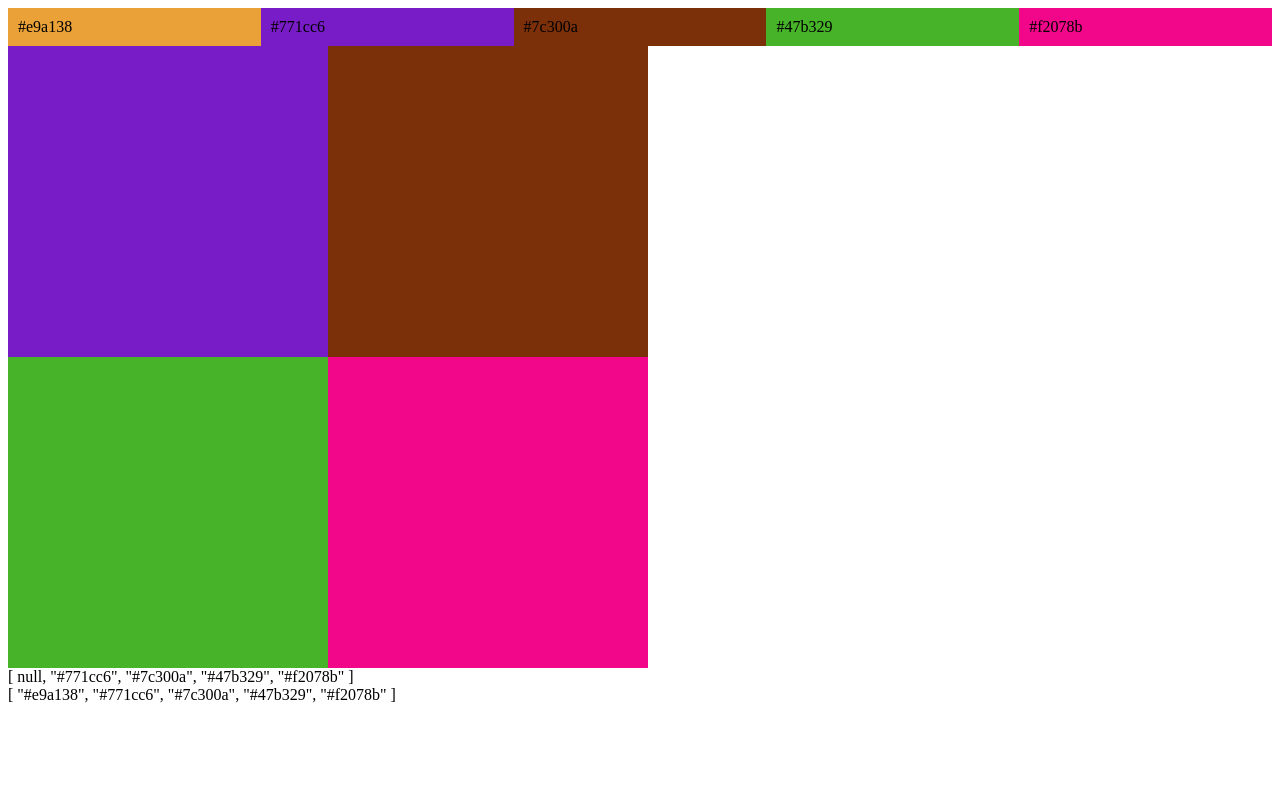
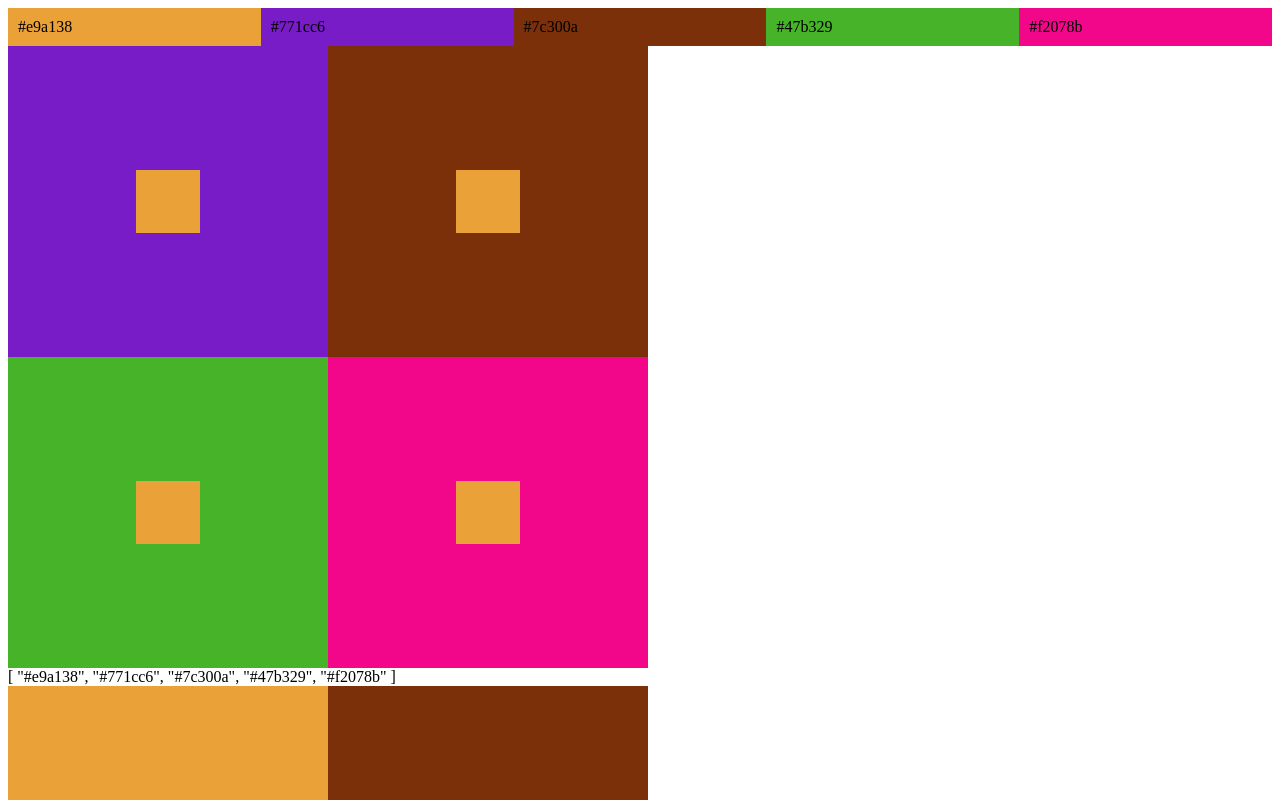
Before and after one commit to sandoche/Colors-interactor-website, a Vue app: page / in a window 1280 px wide. Shown: the top 800 px of the page. Built offline with nearby package versions, Linux system fonts and the light colour scheme.

Commit message:
loop made but state not updated well

```diff
--- a/src/App.vue
+++ b/src/App.vue
@@ -1,7 +1,11 @@
 <template>
   <div id="app">
     <Palette :colors='colors'/>
-    <ColorsSquare :colors='colors' :update-color='updateColor'/>
+    <ColorsSquare :colors='colors'
+      v-for="num in mixes"
+      v-bind:index="num"
+      v-bind:key="index"
+    />
     {{ colors }}
   </div>
 </template>
@@ -25,7 +29,8 @@ export default {
         '#7c300a',
         '#47b329',
         '#f2078b'
-      ]
+      ],
+      mixes: [0, 1, 2, 3, 4]
     }
   },
   methods: {
--- a/src/components/Color.vue
+++ b/src/components/Color.vue
@@ -15,7 +15,7 @@ export default {
   components: {
     Chrome
   },
-  props: ['color', 'index', 'updateColor'],
+  props: ['color', 'index'],
   data: function () {
     return {
       show: false,
--- a/src/components/ColorsSquare.vue
+++ b/src/components/ColorsSquare.vue
@@ -27,7 +27,7 @@
 <script>
 export default {
   name: 'ColorsSquare',
-  props: ['colors'],
+  props: ['colors', 'index'],
   data: function () {
     let index = this.index
     let shuffledColors = this.colors.slice()
--- a/src/components/Palette.vue
+++ b/src/components/Palette.vue
@@ -4,7 +4,6 @@
       v-for="(color, index) in colors"
       v-bind:color="color"
       v-bind:index="index"
-      v-bind:update-color="updateColor"
       v-bind:key="index"
     />
   </div>
@@ -18,7 +17,7 @@ export default {
   components: {
     Color
   },
-  props: ['colors', 'updateColor']
+  props: ['colors']
 }
 </script>
 
```
